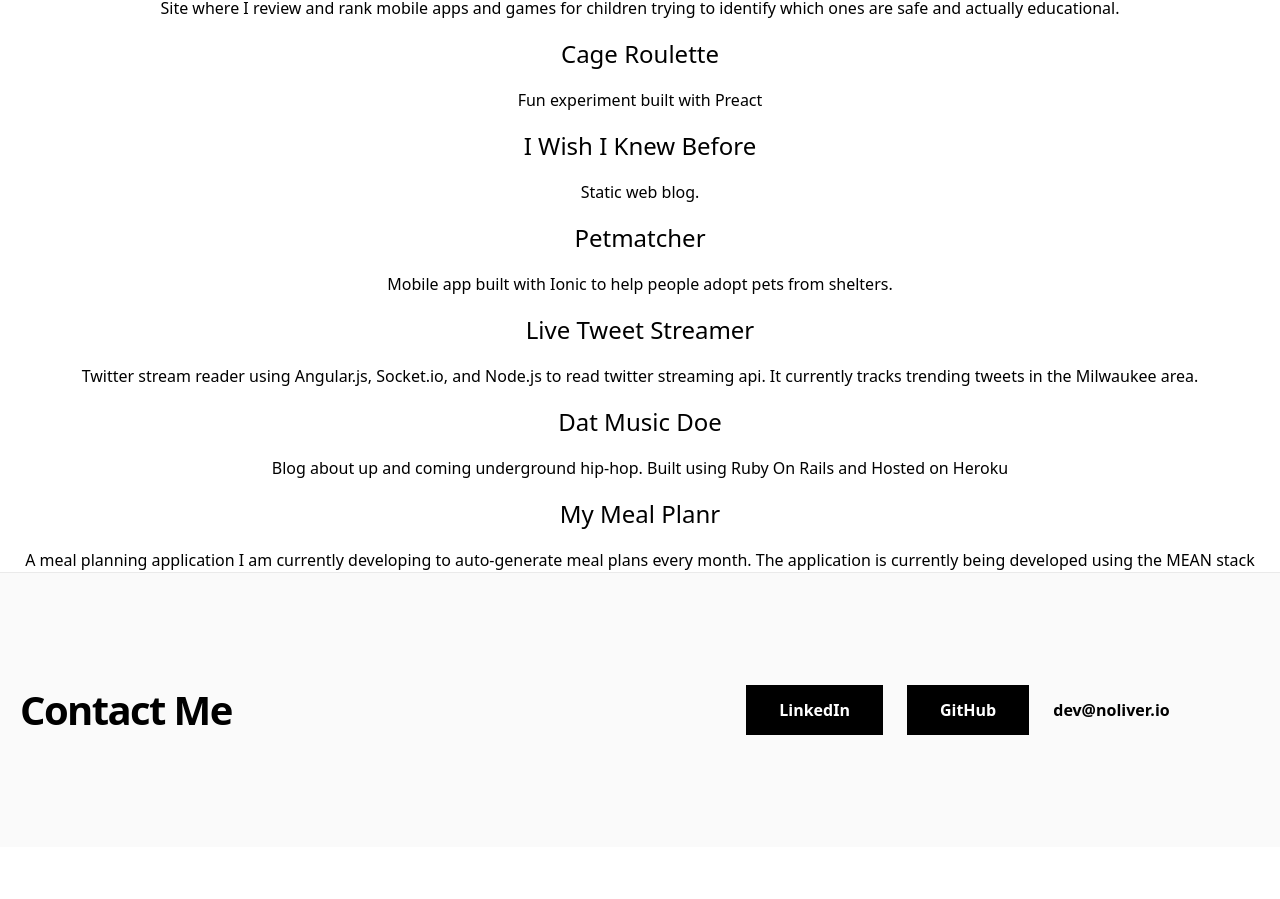
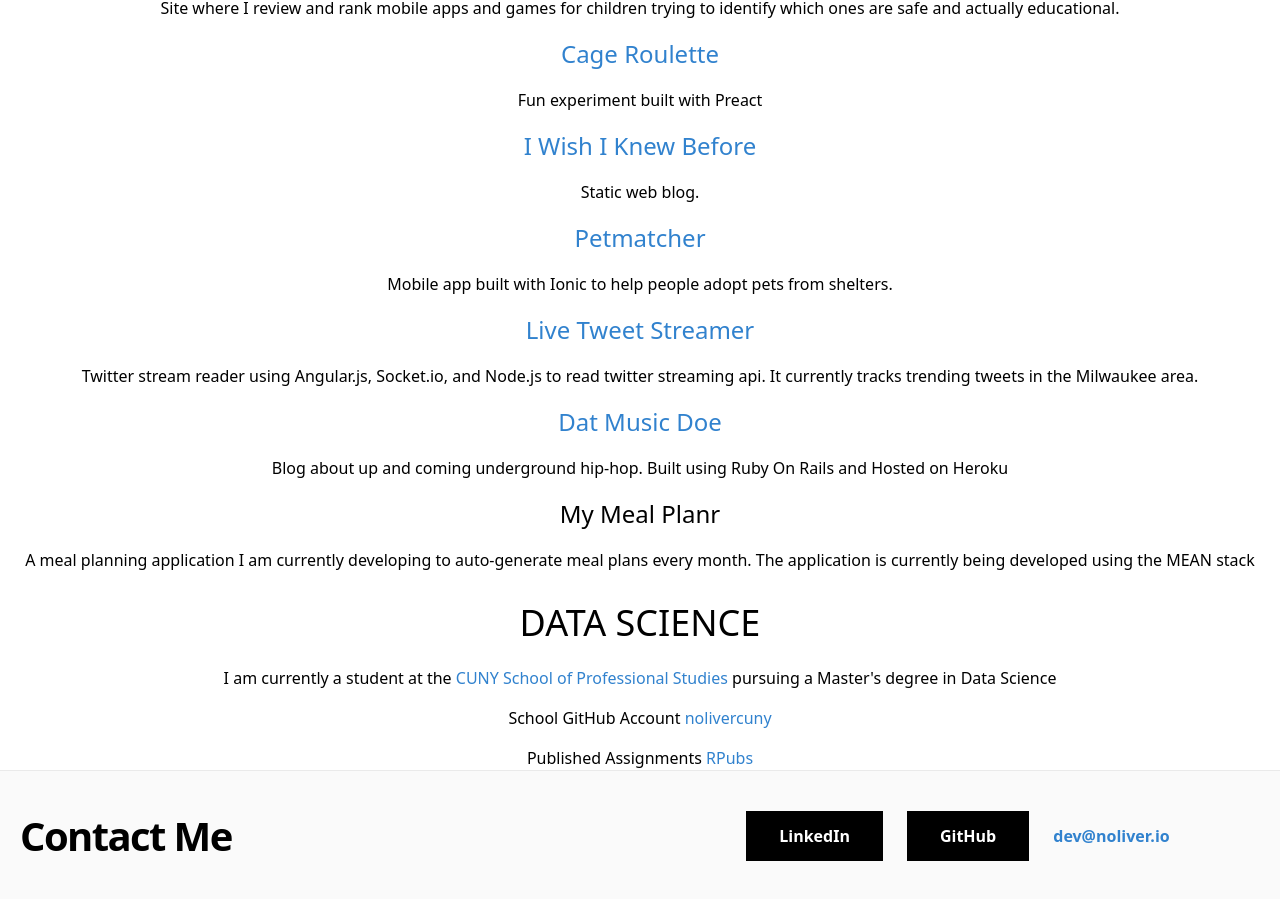
Before and after one commit to t0pth4t/resume2, a Next.js app: page / in a window 1280 px wide. Shown: the part 731-1630 px from the top of the page. Before the commit the page ends 1578 px from the top, so only its background shows below. Built offline with nearby package versions, Linux system fonts and the light colour scheme.

Commit message:
Adding more info

```diff
--- a/components/footer.js
+++ b/components/footer.js
@@ -5,7 +5,7 @@
   return (
     <footer className="bg-accent-1 border-t border-accent-2">
       <Container>
-        <div className="py-28 flex flex-col lg:flex-row items-center">
+        <div className="py-10 flex flex-col lg:flex-row items-center">
           <h3 className="text-4xl lg:text-5xl font-bold tracking-tighter leading-tight text-center lg:text-left mb-10 lg:mb-0 lg:pr-4 lg:w-1/2">
             Contact Me
           </h3>
--- a/pages/index.js
+++ b/pages/index.js
@@ -65,6 +65,18 @@
                 </div>
               </div>
             </section>
+            <section id="download" className="content-section text-center">
+              <div className="download-section">
+                <div className="container">
+                  <div className=" space-y-4">
+                    <h2 className="text-4xl uppercase">Data Science</h2>
+                    <p>I am currently a student at the <a href="https://sps.cuny.edu/" target="_blank">CUNY School of Professional Studies</a> pursuing a Master's degree in Data Science</p>
+                    <p>School GitHub Account <a href='https://github.com/nolivercuny' target='_blank'>nolivercuny</a></p>
+                    <p>Published Assignments <a href='https://rpubs.com/noliver' target='_blank'>RPubs</a></p>
+                </div>
+              </div>
+              </div>
+            </section>
           </div>
         </Container>
       </Layout>
--- a/styles/index.css
+++ b/styles/index.css
@@ -13,3 +13,8 @@
 /* Stop purging. */
 
 /* Your own custom utilities */
+@layer base {
+    a {
+      @apply text-blue-600;
+    }
+  }
```
